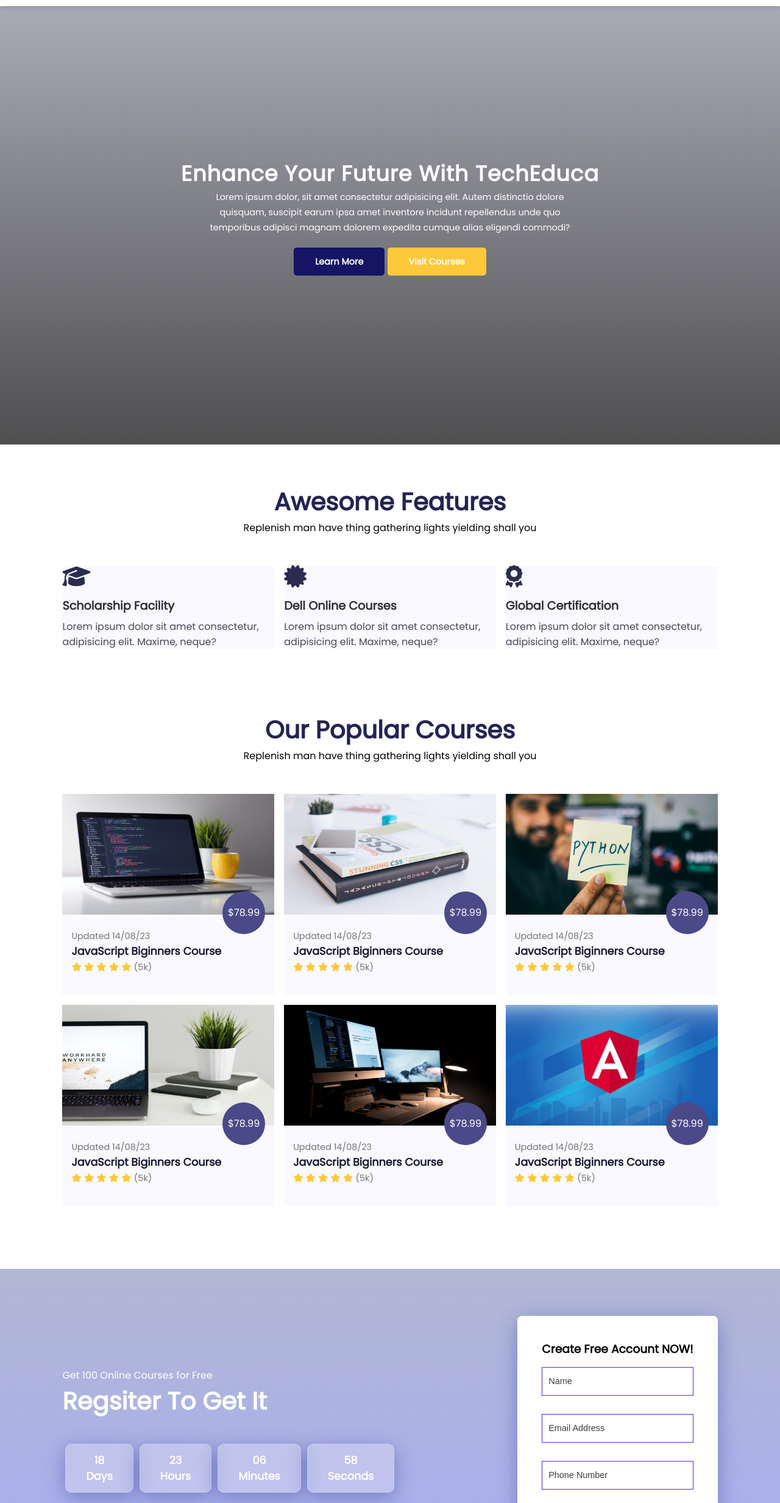
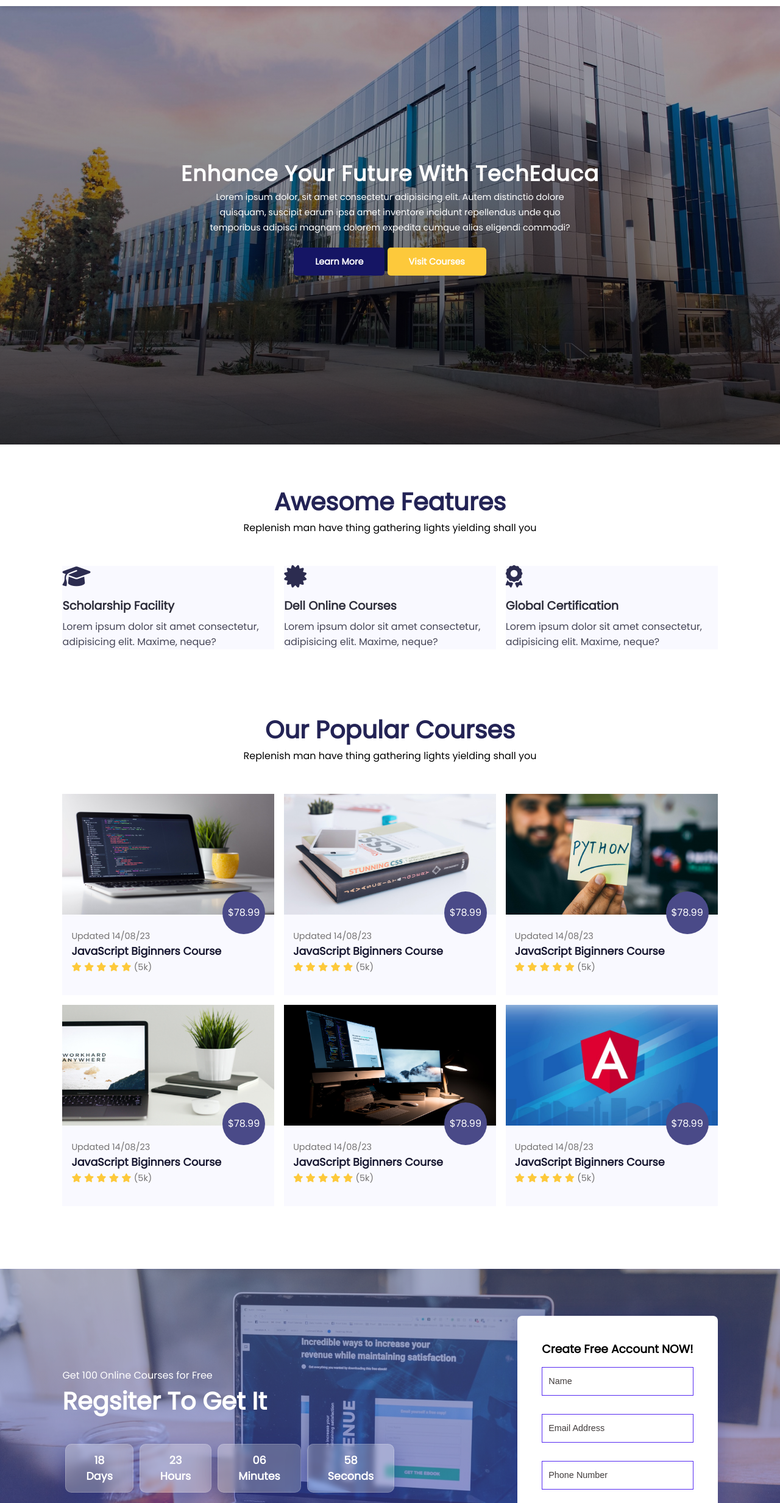
Before and after one commit to Allahdino123/LearningManagementSystem, a plain HTML site: page index.html in a window 1280 px wide. Shown: the part 71-2536 px from the top of the page at 61% size. Drawn offline with nearby package versions, Linux system fonts and the light colour scheme.

Commit message:
Update style.css

```diff
--- a/style.css
+++ b/style.css
@@ -86,7 +86,7 @@ nav .navigation ul li a:hover{
 /* ********** HOME ***********  */
 
 #home{
-    background-image: linear-gradient( rgba(5, 9, 54, 0.3),rgba(5, 4, 6, 0.7)), url("/LMS-EDUCATION/images/back.jpg");
+    background-image: linear-gradient( rgba(5, 9, 54, 0.3),rgba(5, 4, 6, 0.7)), url("images/back.jpg");
     width: 100%;
     height: 100vh;background-position: center;
     background-size: cover;
@@ -243,7 +243,7 @@ nav .navigation ul li a:hover{
 
   #registration{
     padding: 6vw 8vw 6vw 8vw;
-    background-image: linear-gradient(rgba(99, 112, 168, 0.5), rgba(81, 91, 233, 0.5)), url("/LMS-EDUCATION/images/signup.jpg");
+    background-image: linear-gradient(rgba(99, 112, 168, 0.5), rgba(81, 91, 233, 0.5)), url("images/signup.jpg");
     width: 100%;
     height: 100%;
     background-size: cover;
```
